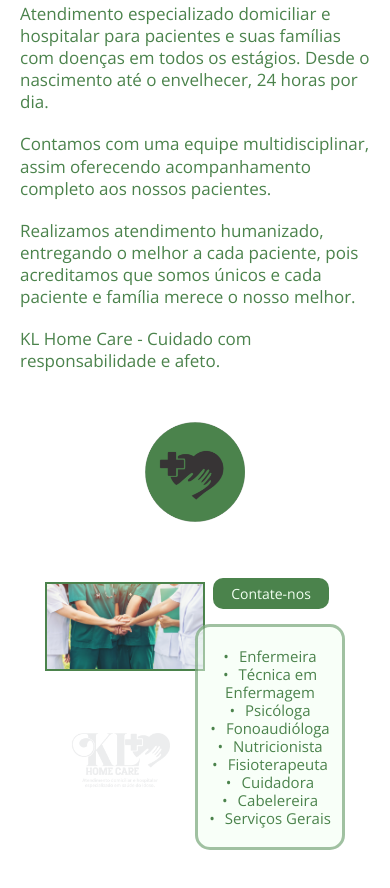
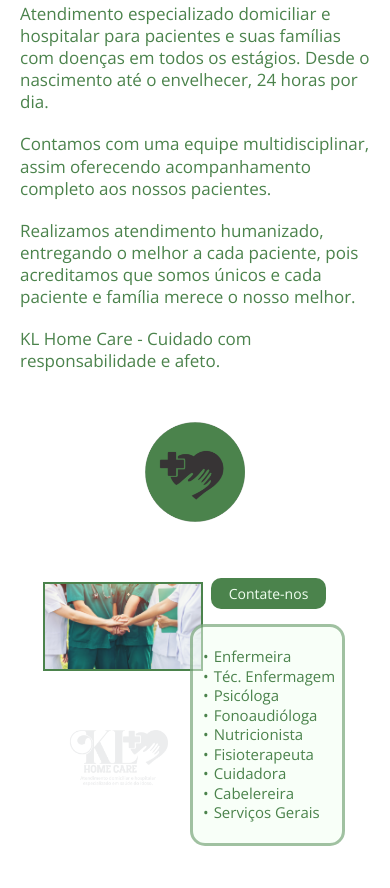
Before and after one commit to thaina-lopes/KL-home-care, a React app: page / in a window 390 px wide. Shown: the part 504-1392 px from the top of the page. Built offline with nearby package versions, Linux system fonts and the light colour scheme.

Commit message:
Alterando alinhando da lista de serviços

```diff
--- a/src/Servicos.css
+++ b/src/Servicos.css
@@ -42,6 +42,10 @@
   padding: 50px 0;
   margin-top: 50px;
   line-height: 1.5;
+  text-align: left;
+}
+li {
+  margin-left: 40px;
 }
 li::marker {
   font-size: 12px;
@@ -49,6 +53,9 @@ li::marker {
 li::before {
   content: "•";
   margin-right: 10px;
+}
+.tec-enfermagem-mobile {
+  display: none;
 }
 
 @media (max-width: 1024px) {
@@ -80,6 +87,9 @@ li::before {
     line-height: 1.5;
     border: 4px solid rgba(75, 131, 76, 0.5);
   }
+  li {
+    margin-left: 35px;
+  }
 }
 @media (max-width: 780px) {
   .especialiades {
@@ -110,6 +120,9 @@ li::before {
     line-height: 1.5;
     border: 4px solid rgba(75, 131, 76, 0.5);
   }
+  li {
+    margin-left: 24px;
+  }
 }
 
 @media (max-width: 560px) {
@@ -128,7 +141,7 @@ li::before {
     margin-left: -40px;
   }
   .especialiades-descricao {
-    width: 150px;
+    width: 155px;
     text-align: center;
     justify-self: center;
     margin-left: -40px;
@@ -145,6 +158,18 @@ li::before {
     border: 3px solid rgba(75, 131, 76, 0.5);
     padding: 20px 0;
     margin-top: 20px;
-    line-height: 1.2;
+    line-height: 1.3;
+  }
+  li::before {
+    margin-right: 5px;
+  }
+  li {
+    margin-left: 10px;
+  }
+  .tec-enfermagem-mobile {
+    display: flex;
+  }
+  .tec-enfermagem {
+    display: none;
   }
 }
--- a/src/Servicos.js
+++ b/src/Servicos.js
@@ -4,7 +4,7 @@ import logokl from "./img/img_especialiades2.png";
 
 export default function Servicos() {
   return (
-    <section className="especialiades">
+    <section className="especialiades" id="servicos">
       <div className="especialiades-imagens">
         <img
           src={time}
@@ -23,7 +23,8 @@ export default function Servicos() {
         </a>
         <ul className="especialidades-lista">
           <li>Enfermeira</li>
-          <li>Técnica em Enfermagem</li>
+          <li className="tec-enfermagem">Técnica em Enfermagem</li>
+          <li className="tec-enfermagem-mobile">Téc. Enfermagem</li>
           <li>Psicóloga</li>
           <li>Fonoaudióloga</li>
           <li>Nutricionista</li>
--- a/src/index.css
+++ b/src/index.css
@@ -13,3 +13,6 @@
 body {
   font-family: "Open Sans";
 }
+html {
+  scroll-behavior: smooth;
+}
```
